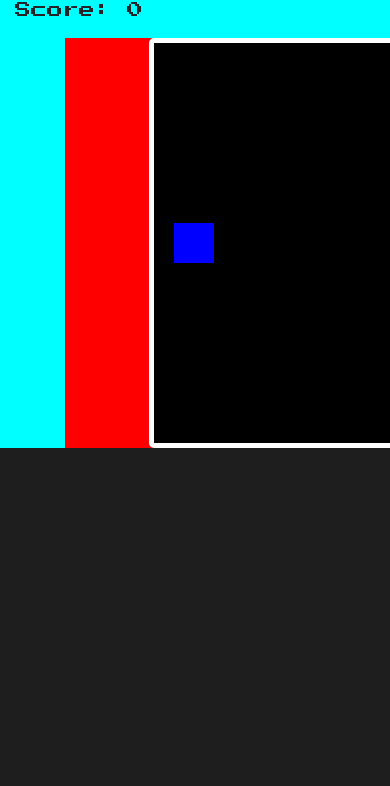
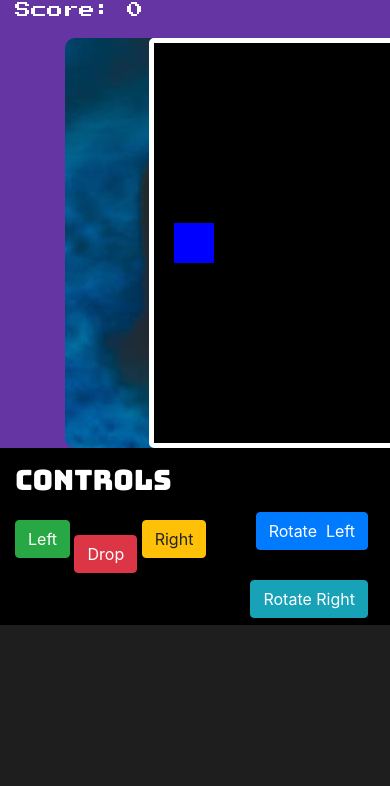
Before and after one commit to DevMando/TetrisJS, a plain HTML site: page index.html in a window 390 px wide. Shown: the part 58-844 px from the top of the page. Drawn offline with nearby package versions, Linux system fonts and the light colour scheme.

Commit message:
Mobile (button) controls added, backgrond image/colors updated.

```diff
--- a/index.html
+++ b/index.html
@@ -23,13 +23,25 @@
   <body>
     <div class="container">
       <h1 id="gameTitle">Tetris JS!</h1>
-      <p id="score"></p>
+      <p id="scoreLabel">Score: <span id="score"></span></p>
       <div class="row">
         <div class="col-2"></div>
-        <div class="col-8" style="background-color: red;">
+        <div class="col-8 midbg">
           <canvas id="tetris" width="240" height="400"></canvas>
         </div>
         <div class="col-2"></div>
+      </div>
+      <div class="row controller">
+        <h3 class="col col-sm-12 controller-title">Controls</h3>
+      </div>
+      <div class="row controller">
+        <div class="col col-sm-12">
+            <input onClick="playerMove(-1)" class="btn btn-success" type="button" value="Left">
+            <input onClick="playerDrop()" class="btn btn-danger drop" type="button" value="Drop">
+            <input onClick="playerMove(+1)" class="btn btn-warning" type="button" value="Right">
+              <input onClick="playerRotate(-1)" class="btn btn-primary rotate" type="button" value="Rotate  Left">
+              <input onClick="playerRotate(+1)" class="btn btn-info rotate" type="button" value="Rotate Right">
+          </div>
       </div>
     </div>
     <script src="https://code.jquery.com/jquery-3.5.1.slim.min.js" integrity="sha384-DfXdz2htPH0lsSSs5nCTpuj/zy4C+OGpamoFVy38MVBnE+IbbVYUew+OrCXaRkfj" crossorigin="anonymous"></script>
--- a/style.css
+++ b/style.css
@@ -13,17 +13,50 @@ font-family: 'Press Start 2P', cursive
 }
 
 .container {
-  background-color: aqua;
+  background-color: rgb(101, 53, 164);
 }
 
 #score {
   font-family: "Press Start 2P";
+  color: white;
 }
 
 #gameTitle {
   font-family: "Bungee";
+  color: black;
+}
+
+#scoreLabel {
+  font-family: "Press Start 2P";
+  color: white;
 }
 
 body {
   background-color: rgb(30, 30, 30);
 }
+
+.rotateButtons {
+  margin-left: 10px;
+}
+
+.midbg {
+  background-image: url("bg.jpeg");
+  border-radius: 10px;
+}
+
+.controller-title {
+  color: white;
+  font-family: "Bungee";
+  padding-top: 15px;
+}
+.controller {
+  background-color: black;
+}
+.rotate {
+  float: right;
+  margin: 7px;
+}
+
+.drop {
+  margin-top: 30px;
+}
--- a/tetris.js
+++ b/tetris.js
@@ -36,7 +36,7 @@ document.addEventListener("keydown", (event) => {
 });
 
 function updateScore() {
-  document.getElementById("score").innerText = `Score: ${player.score}`;
+  document.getElementById("score").innerText = player.score;
 }
 
 function arenaSweep() {
```
Also changed, not shown: bg.jpeg (added).
